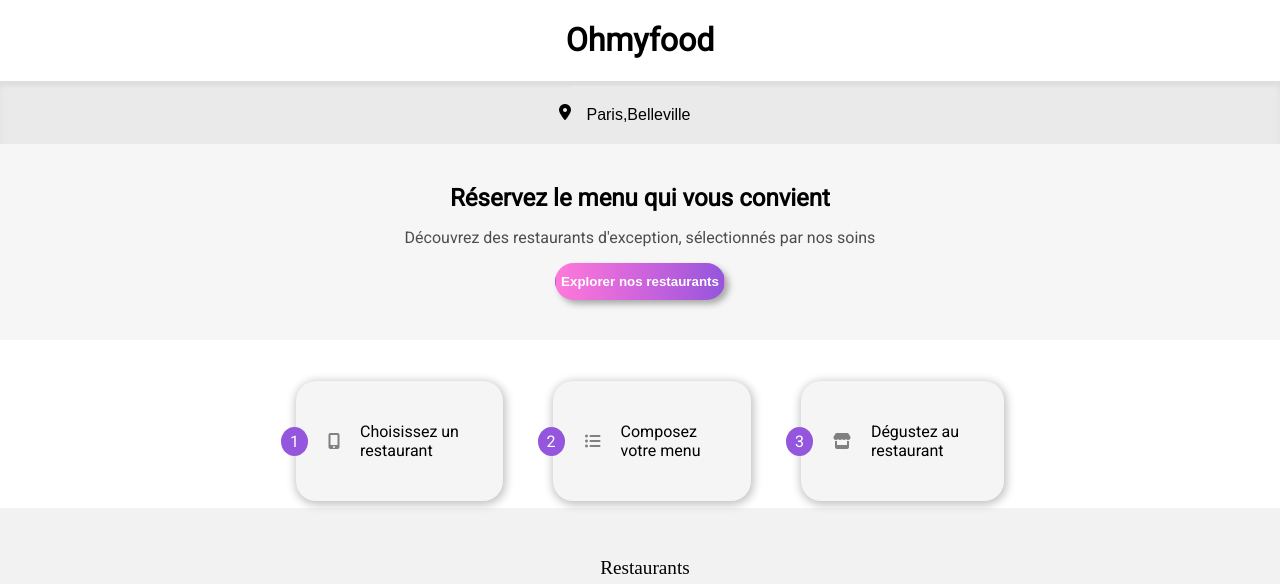
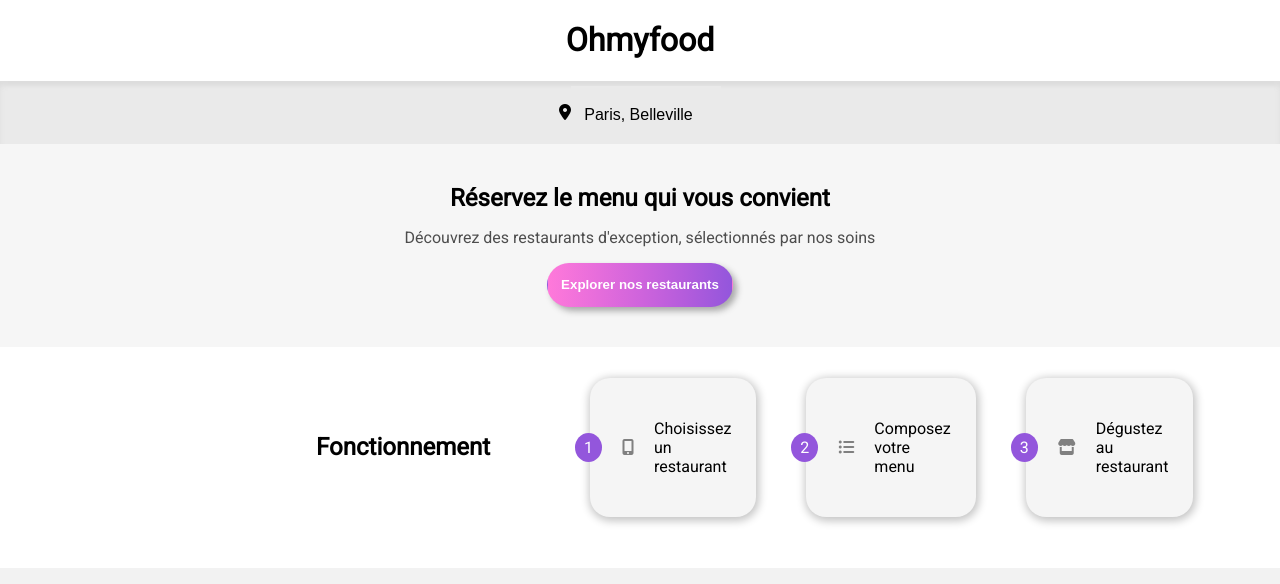
Before and after one commit to Jo-na-than/JonathanPalacios_3_18062021, a website: page index.html in a window 1280 px wide. Shown: the top 584 px of the page. Drawn offline with Linux system fonts and the light colour scheme; a web font is replaced by a local one.

Commit message:
ajustement

```diff
--- a/index.html
+++ b/index.html
@@ -22,9 +22,6 @@
                 <span>o</span>
                 <span>d</span>
             </div>
-            <div class="loader__fork">
-                <span><i class="fas fa-utensils"></i></span>
-            </div>
         </div>
 
         <header class="main__header"> <!-- Header -->
@@ -37,7 +34,7 @@
                     <i class="fas fa-map-marker-alt"></i>
                 </span>
                 <span class="maps__search">
-                    <input type="search" name="city" value="Paris,Belleville" placeholder="Votre ville">
+                    <input type="search" name="city" value="Paris, Belleville" placeholder="Votre ville">
                 </span>
             </div>
 
--- a/sass/Components/_btn-about.scss
+++ b/sass/Components/_btn-about.scss
@@ -1,5 +1,6 @@
 .btn__about button
 {
+  padding: 10em;
   @include btn-about;
   &:hover
   {
--- a/sass/Components/_heart-icon.scss
+++ b/sass/Components/_heart-icon.scss
@@ -14,10 +14,3 @@
     font-weight: bold;
   }
 }
-
-figure
-{
-  display: flex;
-  flex-wrap: nowrap;
-  justify-content: space-between;
-}
--- a/sass/Components/_operation-btn.scss
+++ /dev/null
@@ -1,15 +0,0 @@
-.howto__button
-{
-  @include howto-btn;
-  @include tablet
-  {
-    margin: 20px 0;
-    display: flex;
-    flex-direction: column;
-    justify-content: space-between;
-  }
-  @include desktop
-  {
-    margin: 70px 0;
-  }
-}
--- a/sass/Layout/_operation.scss
+++ b/sass/Layout/_operation.scss
@@ -26,12 +26,11 @@
   padding-left: 10px;
   @include desktop
   {
-    position: absolute;
     top: 350px;
     display: flex;
     justify-content: center;
     align-items: center;
-    width: 60%;
+    width: 100%;
   }
 }
 
--- a/sass/Utils/_mixins.scss
+++ b/sass/Utils/_mixins.scss
@@ -25,6 +25,7 @@
   font-weight: bold;
   box-shadow: 4px 4px 6px #aaa;
   cursor: pointer;
+  padding: 1em;
 }
 @mixin howto-number
 {
--- a/sass/main.scss
+++ b/sass/main.scss
@@ -1,4 +1,4 @@
 @import "./Base/reset", "./Base/typography";
 @import "./Utils/variables", "./Utils/mixins", "./Utils/functions", "./Utils/keyframes", "./Utils/maps";
 @import "./Layout/header", "./Layout/footer", "./Layout/about", "./Layout/operation", "./Layout/resto", "./Layout/loader", "./Layout/menu";
-@import "./Components/maps", "./Components/btn-about", "./Components/operation-btn", "./Components/btn-card", "./Components/heart-icon", "./Components/menus-header";
+@import "./Components/maps", "./Components/btn-about", "./Components/btn-card", "./Components/heart-icon", "./Components/menus-header";
```
Also changed, not shown: public/css/styles.css, 1 other file.
